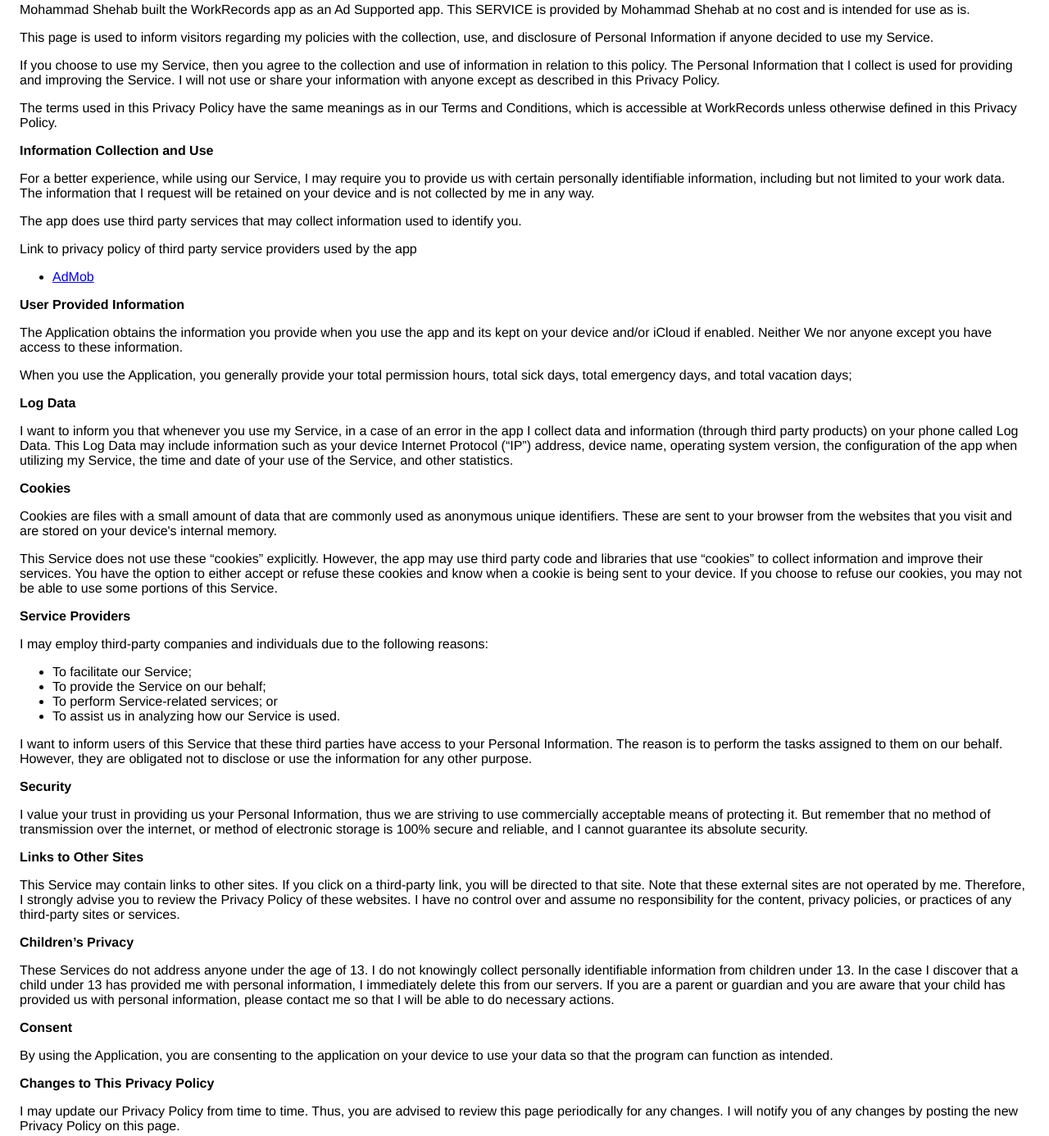
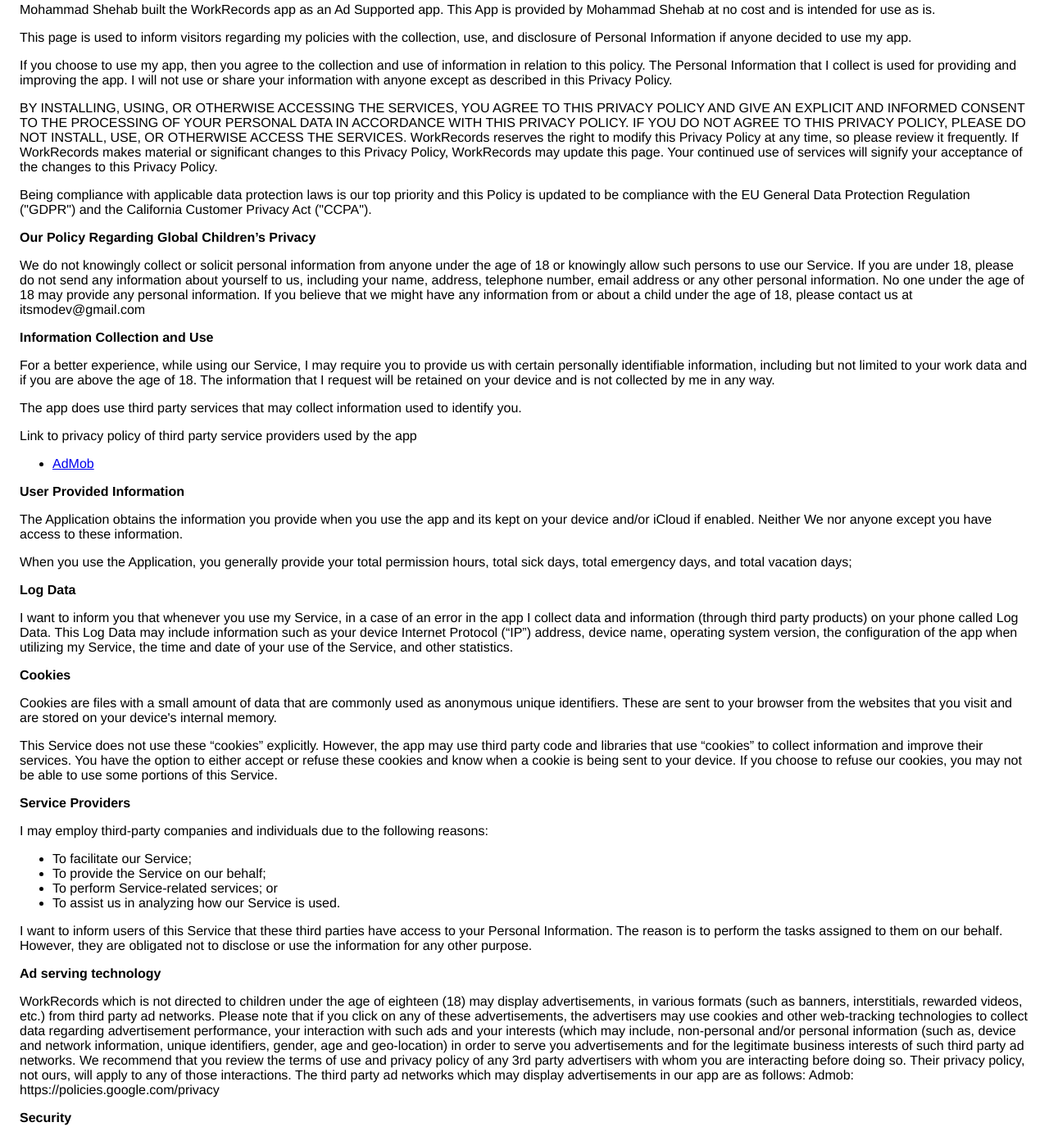
Before and after one commit to itsmodev/itsmodev.github.io, a plain HTML site: page privacy.html in a window 1280 px wide. Shown: the part 89-1475 px from the top of the page at 82% size. Drawn offline with Linux system fonts and the light colour scheme.

Commit message:
Update privacy.html

```diff
--- a/privacy.html
+++ b/privacy.html
@@ -10,26 +10,42 @@
     <h2 style="text-align: center;">Privacy Policy</h2>
         <p>
                   Mohammad Shehab built the WorkRecords app as
-                  an Ad Supported app. This SERVICE is provided by
+                  an Ad Supported app. This App is provided by
                   Mohammad Shehab at no cost and is intended for use as
                   is.
         </p>
         <p>
                   This page is used to inform visitors regarding my
                   policies with the collection, use, and disclosure of Personal
-                  Information if anyone decided to use my Service.
+                  Information if anyone decided to use my app.
         </p>
         <p>
-                  If you choose to use my Service, then you agree to
+                  If you choose to use my app, then you agree to
                   the collection and use of information in relation to this
                   policy. The Personal Information that I collect is
-                  used for providing and improving the Service. I will not use or share your information with
+                  used for providing and improving the app. I will not use or share your information with
                   anyone except as described in this Privacy Policy.
         </p>
         <p>
-                  The terms used in this Privacy Policy have the same meanings
-                  as in our Terms and Conditions, which is accessible at
-                  WorkRecords unless otherwise defined in this Privacy Policy.
+            BY INSTALLING, USING, OR OTHERWISE ACCESSING THE SERVICES, YOU AGREE TO THIS PRIVACY POLICY AND
+            GIVE AN EXPLICIT AND INFORMED CONSENT TO THE PROCESSING OF YOUR PERSONAL DATA IN ACCORDANCE WITH THIS PRIVACY POLICY.
+            IF YOU DO NOT AGREE TO THIS PRIVACY POLICY, PLEASE DO NOT INSTALL, USE, OR OTHERWISE ACCESS THE SERVICES.
+            WorkRecords reserves the right to modify this Privacy Policy at any time, so please review it frequently. If WorkRecords
+            makes material or significant changes to this Privacy Policy, WorkRecords may update this page. Your continued use of
+            services will signify your acceptance of the changes to this Privacy Policy.
+        </p>
+        <p>
+            Being compliance with applicable data protection laws is our top priority and this Policy is updated to be compliance with the EU General Data
+            Protection Regulation ("GDPR") and the California Customer Privacy Act ("CCPA").
+        </p>
+        <p>
+            <strong>Our Policy Regarding Global Children’s Privacy</strong>
+        </p>
+        <p>
+           We do not knowingly collect or solicit personal information from anyone under the age of 18 or knowingly allow such persons to use our Service.
+            If you are under 18, please do not send any information about yourself to us, including your name, address, telephone number,
+            email address or any other personal information. No one under the age of 18 may provide any personal information.
+            If you believe that we might have any information from or about a child under the age of 18, please contact us at itsmodev@gmail.com
         </p>
         <p>
             <strong>Information Collection and Use</strong>
@@ -37,7 +53,7 @@
         <p>
                   For a better experience, while using our Service, I
                   may require you to provide us with certain personally
-                  identifiable information, including but not limited to your work data. The information that
+                  identifiable information, including but not limited to your work data and if you are above the age of 18. The information that
                   I request will be retained on your device and is not collected by me in any way.
         </p>
         <div>
@@ -110,6 +126,23 @@
                   disclose or use the information for any other purpose.
         </p>
         <p>
+            <strong>Ad serving technology</strong>
+        </p>
+        <p>
+             WorkRecords which is not directed to children under the age of eighteen (18) may display advertisements, in various formats
+            (such as banners, interstitials, rewarded videos, etc.) from third party ad networks.
+            Please note that if you click on any of these advertisements, the advertisers may use cookies and other web-tracking technologies
+            to collect data regarding advertisement performance, your interaction with such ads and your interests
+            (which may include, non-personal and/or personal information (such as, device and network information,
+            unique identifiers, gender, age and geo-location) in order to serve you advertisements and for the
+            legitimate business interests of such third party ad networks. We recommend that you review the terms of use
+            and privacy policy of any 3rd party advertisers with whom you are interacting before doing so.
+            Their privacy policy, not ours, will apply to any of those interactions. The third party ad networks which may display advertisements
+            in our app are as follows:
+
+            Admob: https://policies.google.com/privacy
+        </p>
+        <p>
             <strong>Security</strong>
         </p>
         <p>
@@ -134,26 +167,6 @@
                   services.
         </p>
         <p>
-            <strong>Children’s Privacy</strong>
-        </p>
-        <p>
-                  These Services do not address anyone under the age of 13.
-                  I do not knowingly collect personally
-                  identifiable information from children under 13. In the case
-                  I discover that a child under 13 has provided
-                  me with personal information, I immediately
-                  delete this from our servers. If you are a parent or guardian
-                  and you are aware that your child has provided us with
-                  personal information, please contact me so that
-                  I will be able to do necessary actions.
-        </p>
-        <p>
-            <strong>Consent</strong>
-        </p>
-        <p>
-            By using the Application, you are consenting to the application on your device to use your data so that the program can function as intended.
-        </p>
-        <p>
             <strong>Changes to This Privacy Policy</strong>
         </p>
         <p>
```
